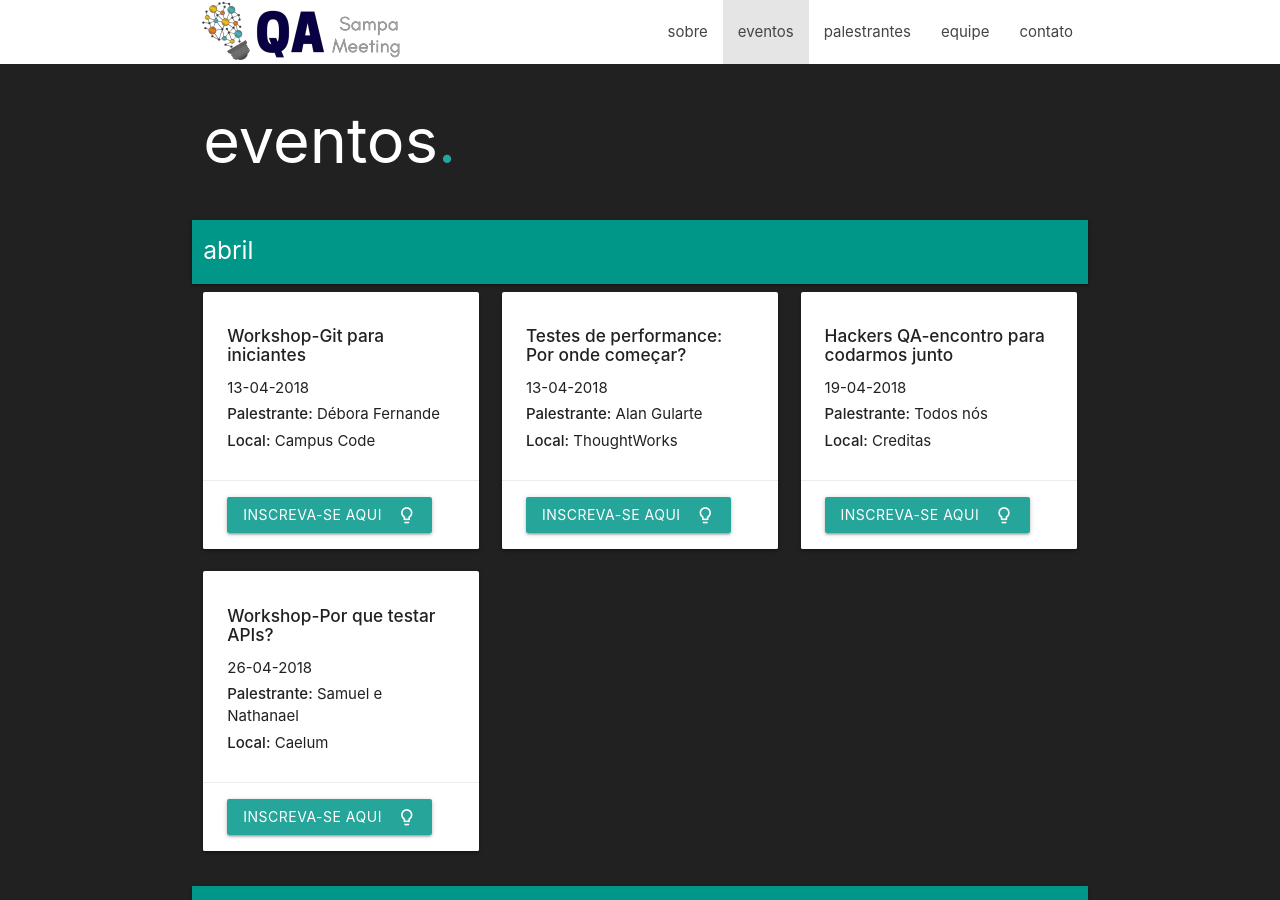
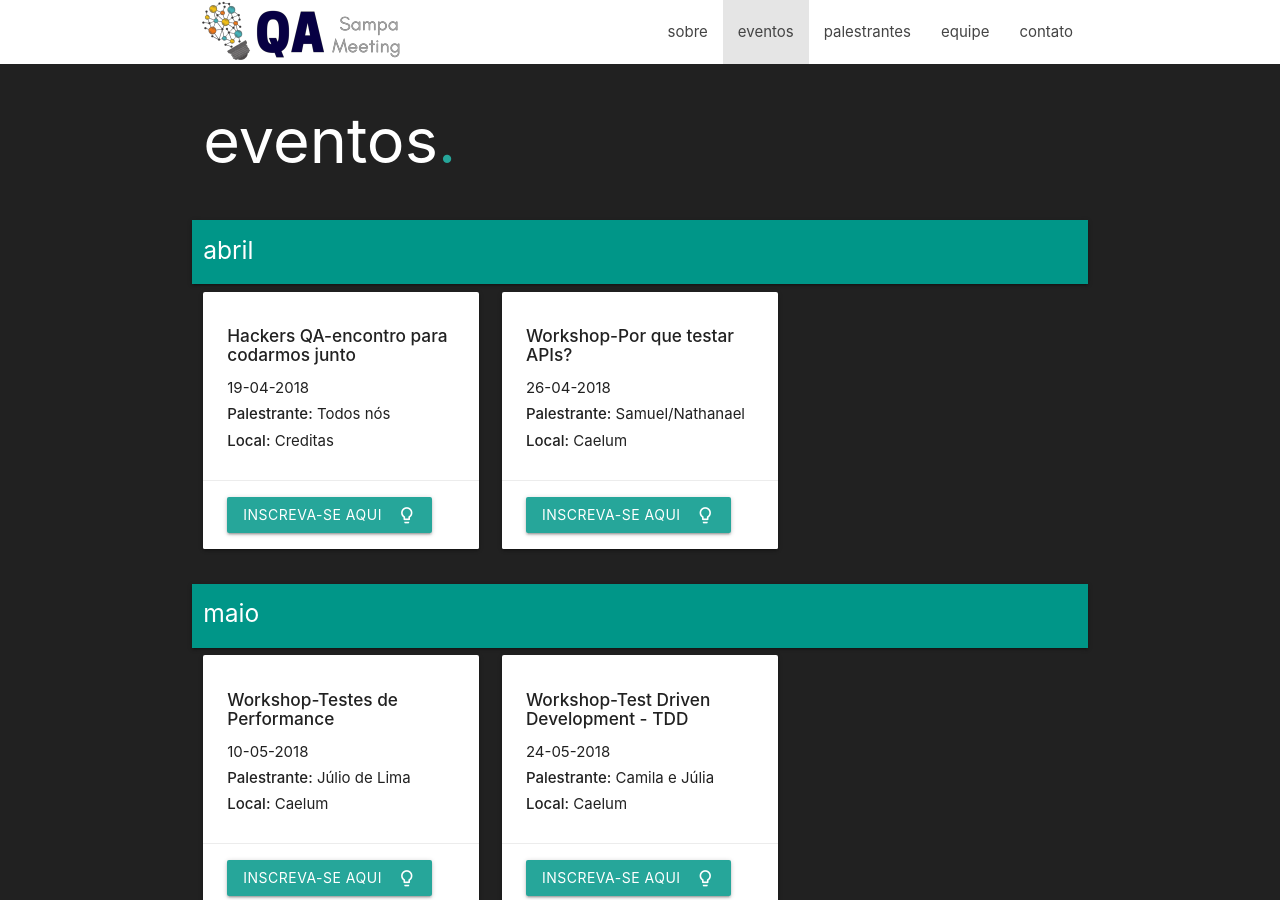
Before and after one commit to qasampameeting/qasampameeting.github.io, a Jekyll site: the page built from events.md, in a window 1280 px wide and 900 px high. Built offline with Jekyll 4.4.1, drawn with Linux system fonts in a browser that asks for light colours; nearby versions of some CDN libraries.

Commit message:
event changes

```diff
--- a/_config.yml
+++ b/_config.yml
@@ -23,18 +23,6 @@ navigation:
 # EVENTS
 events:
   abril:
-    - date: 13-04-2018
-      title: Workshop-Git para iniciantes
-      name: Débora Fernande
-      local: Campus Code
-      link: https://www.eventbrite.com.br/e/git-para-iniciantes-inscricoes-a-partir-do-dia-06-04-as-23h-registration-44058287524
-
-    - date: 13-04-2018
-      title: "Testes de performance: Por onde começar?"
-      name: Alan Gularte
-      local: ThoughtWorks
-      link: https://www.eventbrite.com.br/e/testes-de-performance-para-aplicacoes-web-por-onde-comecar-inscricoes-a-partir-do-dia-06-04-as-23h-registration-44833632602
-
     - date: 19-04-2018
       title: Hackers QA-encontro para codarmos junto
       name:  Todos nós
@@ -43,7 +31,7 @@ events:
 
     - date: 26-04-2018
       title: Workshop-Por que testar APIs?
-      name: Samuel e Nathanael
+      name: Samuel/Nathanael
       local: Caelum
       link: https://www.eventbrite.com.br/e/por-que-testar-apis-inscricoes-a-partir-do-dia-19-04-as-23h-registration-43291305460
 
@@ -82,13 +70,6 @@ events:
 
 # SPEAKERS
 speakers:
-  - name: Débora Fernande
-    image: debora-fernandes.jpg
-    link: https://www.linkedin.com/in/debborafernandess/
-
-  - name: Alan Gularte
-    image: alan-gularte.jpg
-    link: https://www.linkedin.com/in/alancafrunigularte/
 
   - name: Nathanael Araújo
     image: nathanael-araujo.jpg
@@ -125,6 +106,14 @@ speakers:
   - name: Darling Cabral
     image: darling-cabral.jpg
     link: https://www.linkedin.com/in/darling-cabral-6b709a49/
+
+  - name: Débora Fernande
+    image: debora-fernandes.jpg
+    link: https://www.linkedin.com/in/debborafernandess/
+
+  - name: Alan Gularte
+    image: alan-gularte.jpg
+    link: https://www.linkedin.com/in/alancafrunigularte/
 
   - name: Rodrigo Matola
     image: rodrigo-matola.jpg
```
